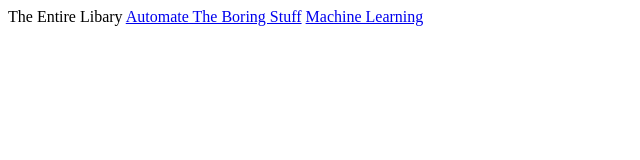
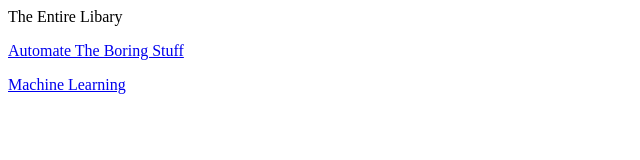
Before and after one commit to ericdequ/MyBooks.io, a plain HTML site: page index.html in a window 1280 px wide. Shown: the whole page, without its empty margins (0-640 px from the left). Drawn offline with Linux system fonts and the light colour scheme.

Commit message:
push
push

```diff
--- a/index.html
+++ b/index.html
@@ -2,7 +2,11 @@
 <html>
     <body>
         The Entire Libary
-        <a href="Books/automatetheboringstuffwithpython_new.pdf">Automate The Boring Stuff</a>
-        <a href="MyBooks.io\Books\Mastering Machine Learning with Python in Six Steps_ A Practical Implementation Guide to Predictive Data Analytics Using Python ( PDFDrive ).pdf">Machine Learning</a>
+       <p><a href="Books/automatetheboringstuffwithpython_new.pdf">Automate The Boring Stuff</a></p>
+        <p>
+            <a href="MyBooks.io\Books\Mastering Machine Learning with Python in Six Steps_ A Practical Implementation Guide to Predictive Data Analytics Using Python ( PDFDrive ).pdf">Machine Learning</a>
+        </p>
+
+
     </body>
 </html>
```
